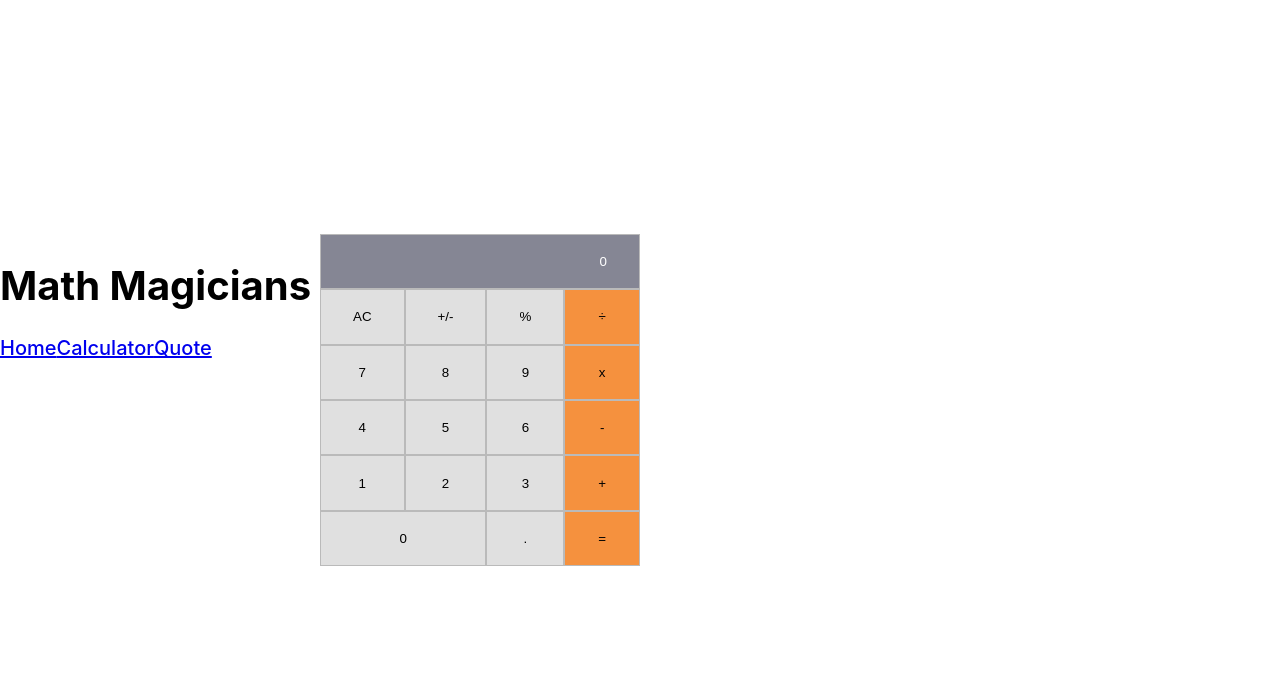
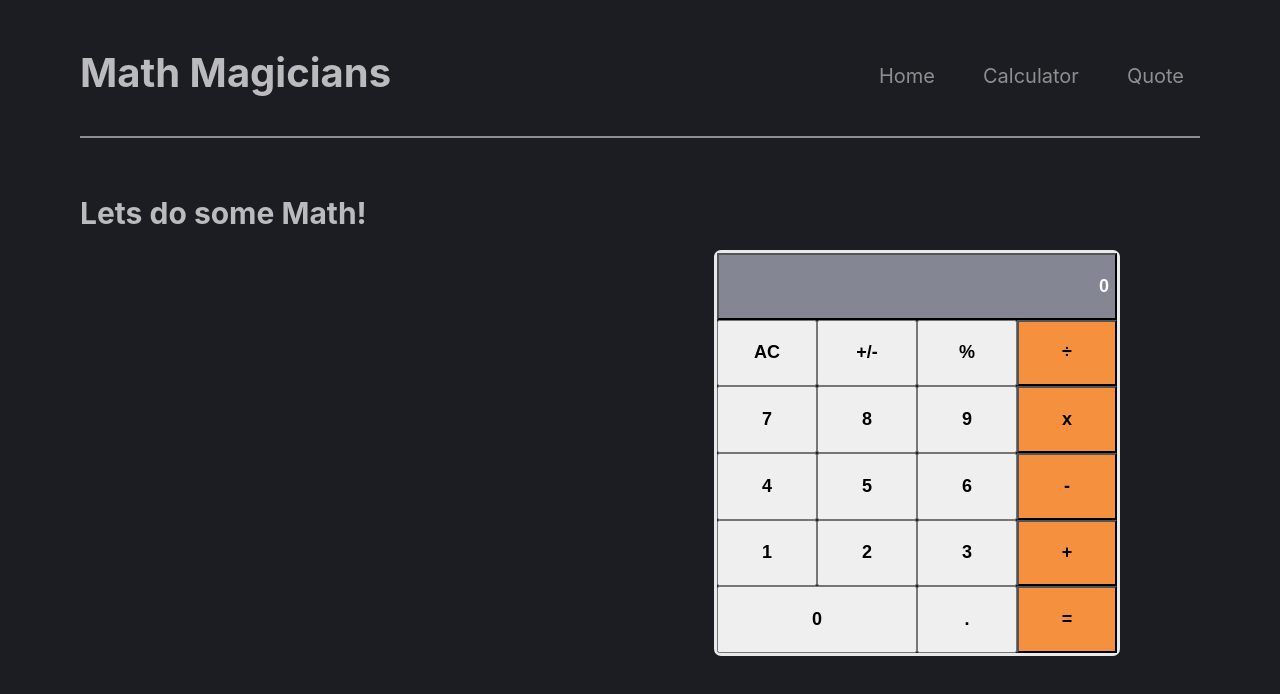
Before and after one commit to bamsi/math-magician, a React (Create React App) app: page /calculator in a window 1280 px wide. Shown: the top 694 px of the page. Built offline with nearby package versions, Linux system fonts and the light colour scheme.

Commit message:
add style to the page

```diff
--- a/src/App.css
+++ b/src/App.css
@@ -1,15 +1,41 @@
-body {
+/* body {
   display: flex;
   justify-content: center;
   align-items: center;
   height: 100vh;
   font-weight: 500;
   font-size: 20px;
+} */
+body {
+  background-color: #1C1D22;
+  color: rgb(255, 255, 255, 0.7);
 }
 
-.wrapper {
+.container {
+  margin: 3rem 5rem;
+  font-size: 20px;
+}
+
+.calculator-section {
+  display: grid;
+  grid-template-columns: repeat(2, 1fr);
+  margin-top: 2rem;
+}
+
+.calculator-wrapper {
+  display: flex;
+  justify-content: center;
+  align-items: center;
+  padding: 5rem;
+}
+
+.calculator {
   display: grid;
   grid-template-columns: repeat(4, 1fr);
+  height: 400px;
+  width: 400px;
+  border: 3px solid #E7E9EB;
+  border-radius: 7px;
 }
 
 .wrapper > button {
@@ -18,6 +44,11 @@ body {
   background-color: #e0e0e0;
   border-radius: 0;
   cursor: pointer;
+}
+
+button {
+  font-size: 18px;
+  font-weight: 700;
 }
 
 .result {
--- a/src/App.js
+++ b/src/App.js
@@ -20,7 +20,7 @@ const App = () => {
   };
 
   return (
-    <div className="wrapper">
+    <div className="container">
       <Header />
       <Routes>
         <Route path="/" element={<Home />} />
--- /dev/null
+++ b/src/components/Header.css
@@ -0,0 +1,12 @@
+.header-section {
+    display: flex;
+    justify-content: space-between;
+    padding-bottom: 2rem;
+    border-bottom: 2px solid rgb(255, 255, 255, 0.5);
+}
+
+.header-section h1 {
+    font-weight: 700;
+    padding: 0;
+    margin: 0;
+}
--- a/src/components/Header.js
+++ b/src/components/Header.js
@@ -1,5 +1,6 @@
 import React from 'react';
 import Navbar from './Navbar';
+import './Header.css';
 
 const Header = () => (
   <header className="header-section">
--- a/src/components/Home.js
+++ b/src/components/Home.js
@@ -3,6 +3,26 @@ import React from 'react';
 const Home = () => (
   <section>
     <h2>Welcome to our page!</h2>
+    <p>
+      Lorem ipsum dolor sit amet consectetur adipisicing elit. Quidem debitis
+      praesentium tempora. Earum sint quis nostrum alias eos vel reprehenderit
+      nihil, facilis mollitia a, omnis et laborum error possimus sed quidem
+      esse! Assumenda earum sed, similique doloremque exercitationem voluptate
+      neque. Earum sint quis nostrum alias eos vel reprehenderit
+      nihil, facilis mollitia a, omnis et laborum error possimus sed quidem
+      esse! Assumenda earum sed, similique doloremque exercitationem voluptate
+      neque.
+    </p>
+    <p>
+      Lorem, ipsum dolor sit amet consectetur adipisicing elit. Aperiam, sunt.
+      Accusantium, dicta facere repellendus quis, rerum voluptas laboriosam quo
+      fugit dolorum a dolorem ipsam. Rerum pariatur sed itaque necessitatibus
+      ducimus sunt deserunt, reiciendis adipisci voluptatem alias, nesciunt quos
+      placeat hic! Earum sint quis nostrum alias eos vel reprehenderit
+      nihil, facilis mollitia a, omnis et laborum error possimus sed quidem
+      esse! Assumenda earum sed, similique doloremque exercitationem voluptate
+      neque.
+    </p>
   </section>
 );
 
--- /dev/null
+++ b/src/components/Navbar.css
@@ -0,0 +1,19 @@
+.navbar {
+    display: flex;
+    gap: 1rem;
+    font-size: 20px;
+}
+
+.navbar a {
+    padding: 1rem;
+    color: hsl(0, 0%, 100%, 0.5);
+}
+.navbar a:link {
+    text-decoration: none;
+
+}
+
+.navbar a:hover {
+    color: #8C3C4A;
+    border-bottom: 2px solid #8C3C4A;
+}
--- a/src/components/Navbar.js
+++ b/src/components/Navbar.js
@@ -1,5 +1,6 @@
 import React from 'react';
 import { Link } from 'react-router-dom';
+import './Navbar.css';
 
 const Navbar = () => (
   <nav className="navbar">
--- /dev/null
+++ b/src/components/Quote.css
@@ -0,0 +1,13 @@
+.quote-section {
+    display: flex;
+    justify-content: center;
+    align-content: center;
+    align-items: center;
+    height: 60vh;
+}
+
+.quote-section p {
+    font-size: 32px;
+    font-weight: 500;
+    width: 60%;
+}
--- a/src/components/Quote.js
+++ b/src/components/Quote.js
@@ -1,8 +1,16 @@
 import React from 'react';
+import './Quote.css';
 
 const Quote = () => (
-  <section>
-    <p>Mathematician is not about numbers!</p>
+  <section className="quote-section">
+    <p>
+      <cite>
+        Mathematics is not about numbers, equations, computations, or
+        algorithms: it is about understanding
+      </cite>
+      {' '}
+      - William Paul Thurson
+    </p>
   </section>
 );
 
--- a/src/components/calculator.js
+++ b/src/components/calculator.js
@@ -34,7 +34,8 @@ const Calculator = ({
     items.push(
       <button
         type="button"
-        value={button.value}
+        key={button.value}
+        value={String(button.value)}
         className={button.style}
         onClick={onClickCall}
       >
@@ -43,7 +44,10 @@ const Calculator = ({
     );
   });
   return (
-    <div className="wrapper">
+    <section className="calculator-section">
+      <h2>Lets do some Math!</h2>
+      <div className="calculator-wrapper">
+        <div className="calculator">
           <button className="result" type="button">
             {total}
             {operation}
@@ -51,6 +55,8 @@ const Calculator = ({
           </button>
           {items}
         </div>
+      </div>
+    </section>
   );
 };
 
```
Lines whose indentation alone changed are shown as unchanged.
